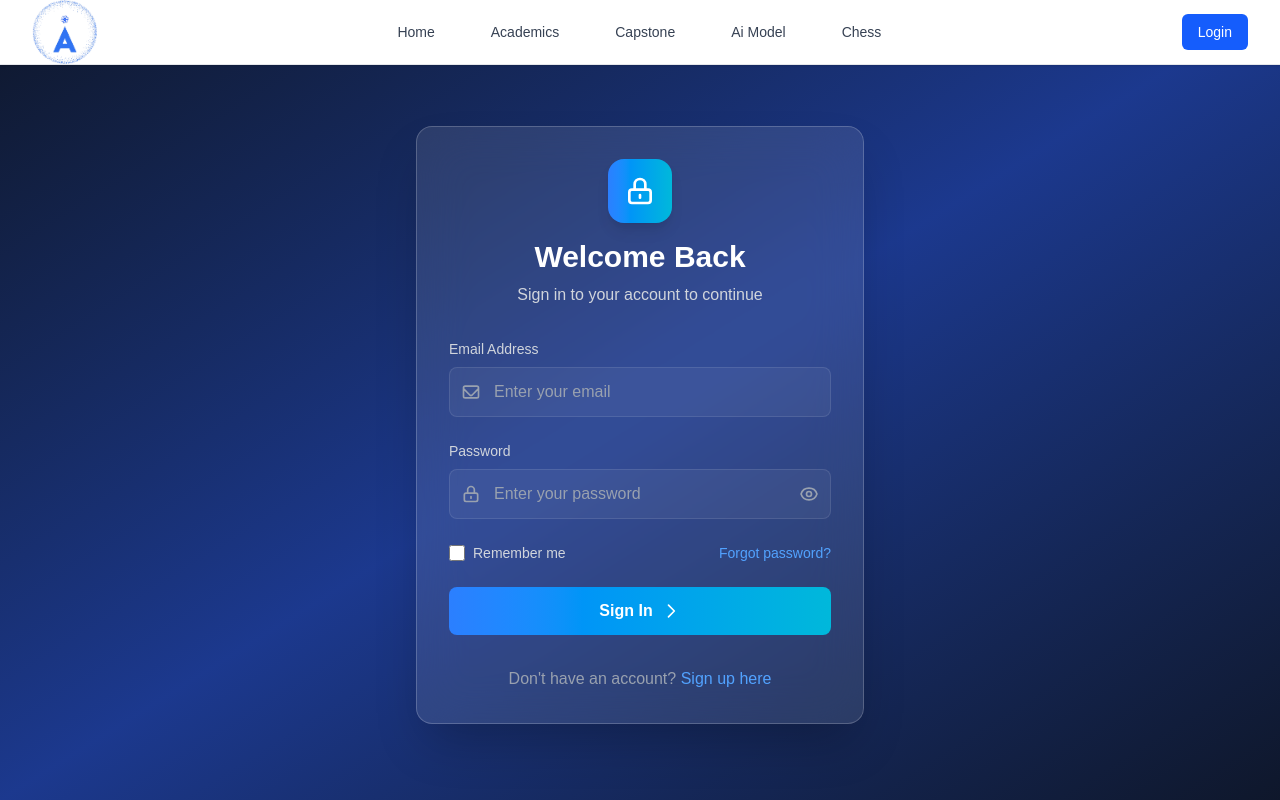
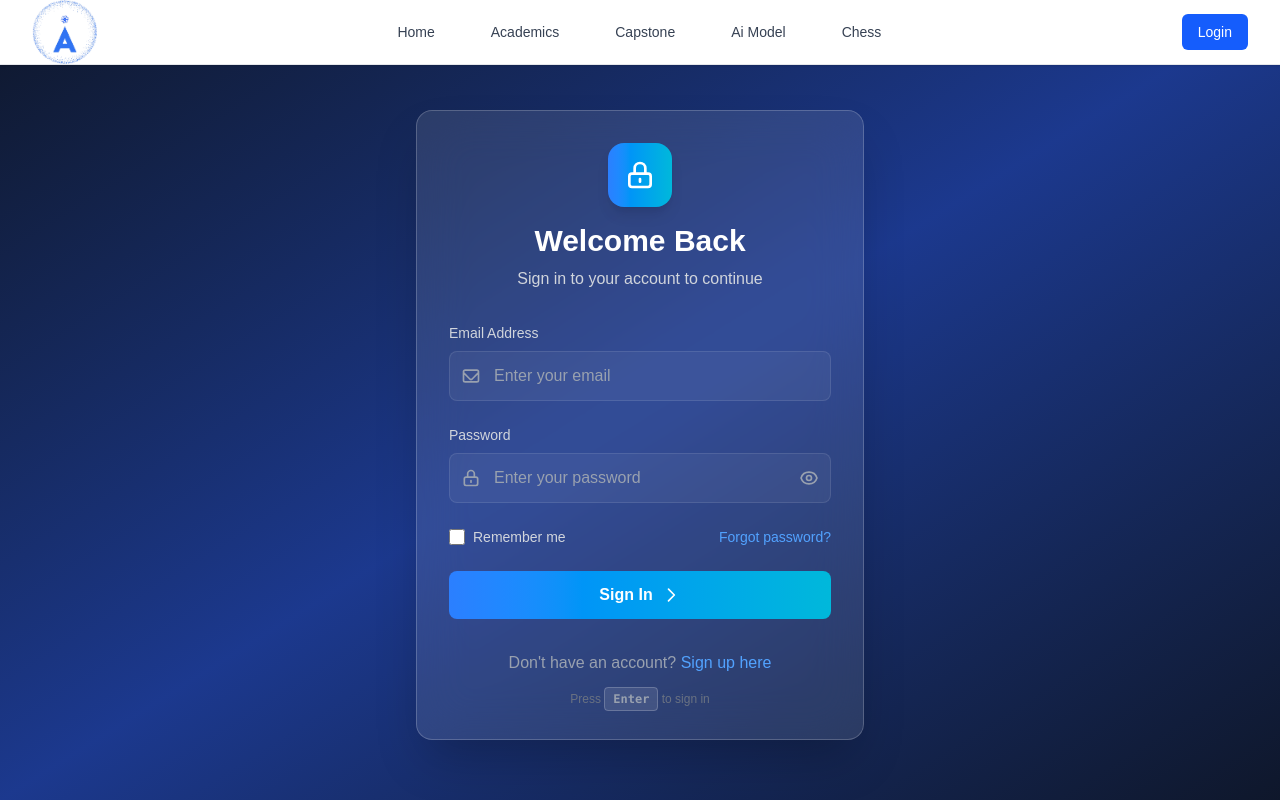
Before and after one commit to AshiswhoIam/WebDevPersonal, a Next.js app in the folder webdevtypescript/: page /Login in a window 1280 px wide. Built offline with nearby package versions, Linux system fonts and the light colour scheme; no server answers.

Commit message:
Adding form to submit with enter key.

```diff
--- a/webdevtypescript/src/app/Login/page.tsx
+++ b/webdevtypescript/src/app/Login/page.tsx
@@ -15,8 +15,8 @@ const LoginPage = () => {
   const [rememberMe, setRememberMe] = useState(false);
 
   //Submit handler
-  const handleSubmit = async (e: React.MouseEvent<HTMLButtonElement>) => {
-    e.preventDefault();
+  const handleSubmit = async (e?: React.MouseEvent<HTMLButtonElement> | React.FormEvent<HTMLFormElement>) => {
+    if (e) e.preventDefault();
     setIsLoading(true);
     setError('');
 
@@ -57,6 +57,13 @@ const LoginPage = () => {
     }
   };
 
+  //Handle Enter key press
+  const handleKeyDown = (e: React.KeyboardEvent) => {
+    if (e.key === 'Enter' && !isLoading && email && password) {
+      handleSubmit();
+    }
+  };
+
   return (
     <div className="min-h-screen bg-gradient-to-br from-slate-900 via-blue-900 to-slate-900">
       <div className="relative z-50">
@@ -81,6 +88,7 @@ const LoginPage = () => {
               </div>
             )}
 
+            <form onSubmit={handleSubmit} onKeyDown={handleKeyDown}>
               <div className="space-y-6">
                 {/* Email Input */}
                 <div className="space-y-2">
@@ -132,12 +140,12 @@ const LoginPage = () => {
                       disabled={isLoading}
                     >
                       {showPassword ? (
-                      // Eye Off Icon
+                        //Eye Off Icon
                         <svg className="w-5 h-5" fill="none" stroke="currentColor" viewBox="0 0 24 24">
                           <path strokeLinecap="round" strokeLinejoin="round" strokeWidth={2} d="M13.875 18.825A10.05 10.05 0 0112 19c-4.478 0-8.268-2.943-9.543-7a9.97 9.97 0 011.563-3.029m5.858.908a3 3 0 114.243 4.243M9.878 9.878l4.242 4.242M9.878 9.878L3 3m6.878 6.878L21 21" />
                         </svg>
                       ) : (
-                      // Eye Icon
+                        //Eye Icon
                         <svg className="w-5 h-5" fill="none" stroke="currentColor" viewBox="0 0 24 24">
                           <path strokeLinecap="round" strokeLinejoin="round" strokeWidth={2} d="M15 12a3 3 0 11-6 0 3 3 0 016 0z" />
                           <path strokeLinecap="round" strokeLinejoin="round" strokeWidth={2} d="M2.458 12C3.732 7.943 7.523 5 12 5c4.478 0 8.268 2.943 9.542 7-1.274 4.057-5.064 7-9.542 7-4.477 0-8.268-2.943-9.542-7z" />
@@ -163,7 +171,7 @@ const LoginPage = () => {
 
                 {/* Submit Button */}
                 <button
-                onClick={handleSubmit}
+                  type="submit"
                   disabled={isLoading}
                   className="w-full relative bg-gradient-to-r from-blue-500 to-cyan-500 text-white py-3 rounded-lg font-semibold hover:from-blue-600 hover:to-cyan-600 focus:ring-2 focus:ring-blue-500/20 focus:outline-none transition-all duration-200 transform hover:scale-[1.02] disabled:opacity-50 disabled:cursor-not-allowed disabled:transform-none"
                 >
@@ -183,6 +191,7 @@ const LoginPage = () => {
                   )}
                 </button>
               </div>
+            </form>
 
             <div className="text-center mt-8">
               <p className="text-gray-400">
@@ -190,6 +199,13 @@ const LoginPage = () => {
                 <a href="/Register" className="text-blue-400 hover:text-blue-300 font-medium transition-colors">
                   Sign up here
                 </a>
+              </p>
+            </div>
+
+            {/* Enter key hint */}
+            <div className="text-center mt-4">
+              <p className="text-xs text-gray-500">
+                Press <kbd className="px-2 py-1 text-xs font-semibold text-gray-400 bg-white/10 border border-white/20 rounded">Enter</kbd> to sign in
               </p>
             </div>
           </div>
--- a/webdevtypescript/src/app/Register/page.tsx
+++ b/webdevtypescript/src/app/Register/page.tsx
@@ -18,7 +18,7 @@ const RegisterPage = () => {
   const [success, setSuccess] = useState('');
 
   //Form Submission handling
-  const handleSubmit = async (e: React.MouseEvent<HTMLButtonElement>) => {
+  const handleSubmit = async (e: React.FormEvent<HTMLFormElement>) => {
     e.preventDefault();
     setIsLoading(true);
     setError('');
@@ -93,7 +93,7 @@ const RegisterPage = () => {
               </div>
             )}
 
-            <div className="space-y-6">
+            <form onSubmit={handleSubmit} className="space-y-6">
               <div className="space-y-2">
                 <label htmlFor="name" className="text-sm font-medium text-gray-300 block">
                   What would you like to be called?
@@ -244,7 +244,6 @@ const RegisterPage = () => {
               <button
                 type="submit"
                 disabled={isLoading}
-                onClick={handleSubmit}
                 className="w-full relative bg-gradient-to-r from-blue-500 to-cyan-500 text-white py-3 rounded-lg font-semibold hover:from-blue-600 hover:to-cyan-600 focus:ring-2 focus:ring-blue-500/20 focus:outline-none transition-all duration-200 transform hover:scale-[1.02] disabled:opacity-50 disabled:cursor-not-allowed disabled:transform-none"
               >
                 {isLoading ? (
@@ -262,7 +261,7 @@ const RegisterPage = () => {
                   </div>
                 )}
               </button>
-            </div>
+            </form>
 
             <div className="text-center mt-8">
               <p className="text-gray-400">
```
Lines whose indentation alone changed are shown as unchanged.
